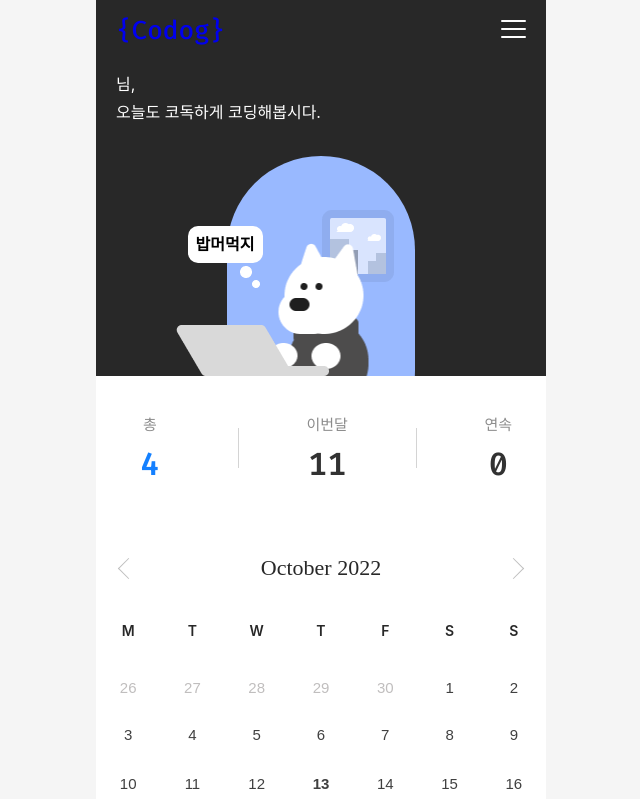
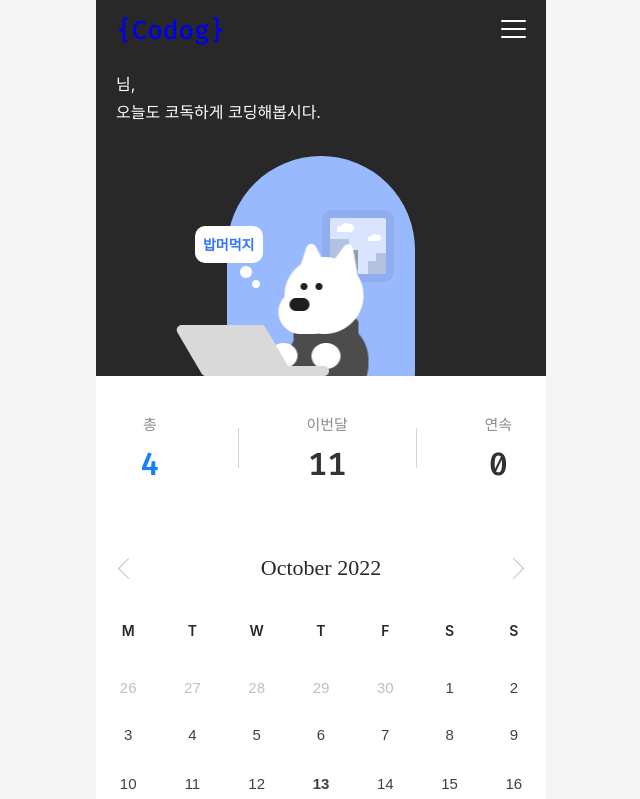
Before and after one commit to firstcommit23/codog-front, a Next.js app: page / in a window 1280 px wide. Shown: the top 799 px of the page, without its empty margins (319-959 px from the left). Built offline with nearby package versions, Linux system fonts and the light colour scheme; no server answers; a web font is replaced by a local one; what emotion-reset would draw is missing.

Commit message:
[feat] 메인P 음식, 가구 아이템 추가

```diff
--- a/pages/index.tsx
+++ b/pages/index.tsx
@@ -9,7 +9,7 @@ import { infoType } from '@/public/types';
 import DefaultLayout from '@/components/Layout/DefaultLayout';
 import useUserProfileQuery from '@/hooks/query/useUserProfileQuery';
 import useUserFootprintQuery from '@/hooks/query/useUserFootprintQuery';
-import { Canvas, DogCharacter, Balloon } from '@/components/Canvas';
+import { Canvas, DogCharacter, Balloon, FoodItem, FurnitureItem } from '@/components/Canvas';
 
 const Home: NextPage = () => {
   const [value, onChange] = useState(new Date());
@@ -59,7 +59,11 @@ const Home: NextPage = () => {
         </ProfileBox>
         <Canvas>
           <DogCharacter character={userData?.characterCode} />
-          <Balloon type="Think">밥머먹지</Balloon>
+          <Balloon type="Think" color="#3274FF" fontSize="1.4rem">
+            밥머먹지
+          </Balloon>
+          <FoodItem food={userData.foodItem} />
+          <FurnitureItem furniture={userData.furnitureItem} />
         </Canvas>
         {datas.map((data, key) => (
           <AchievementContainer key={key}>
```
